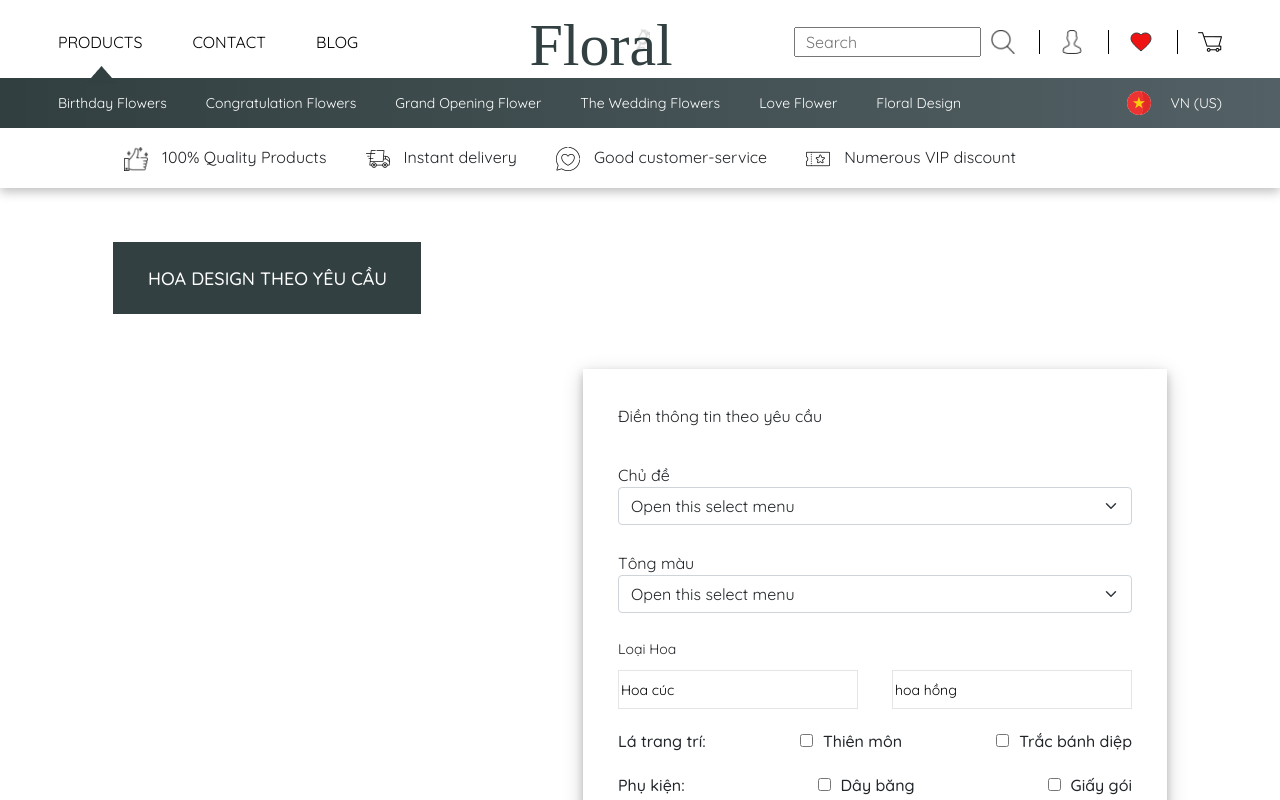
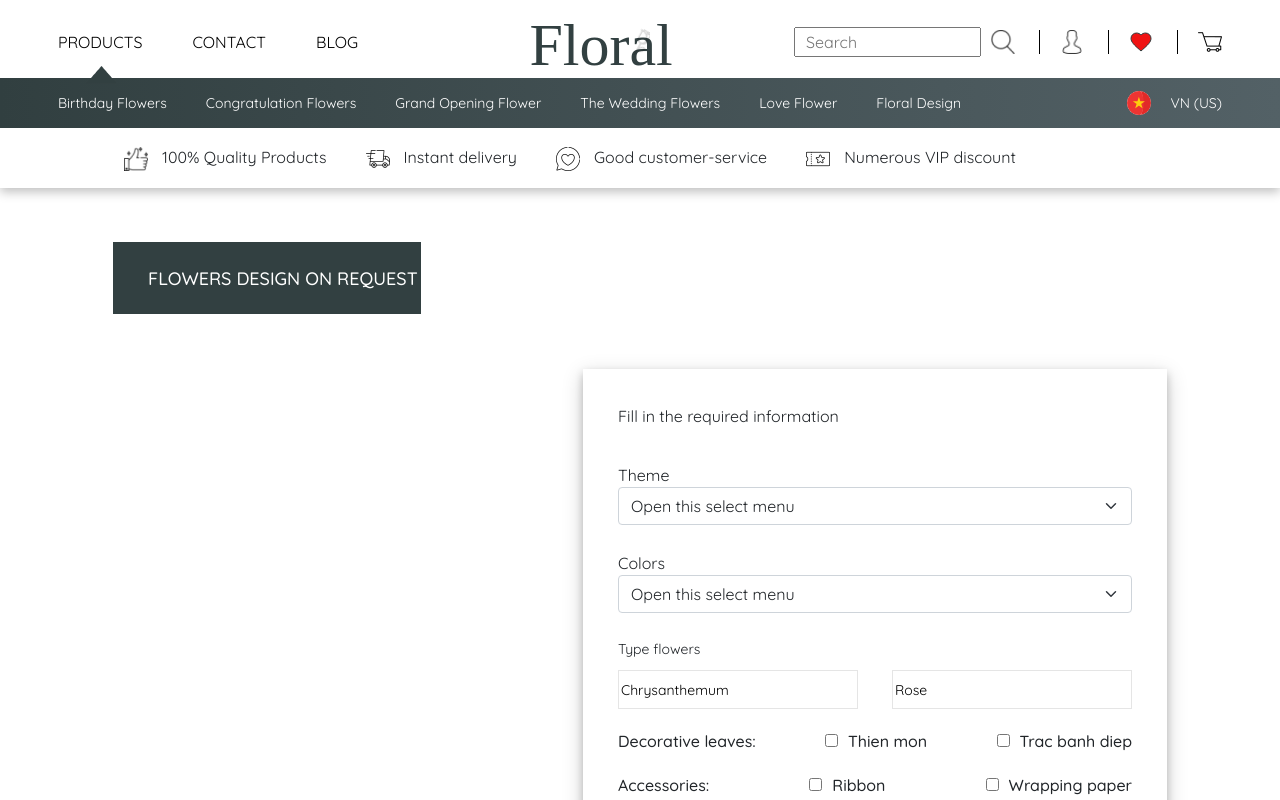
Before and after one commit to HoTrHieu/TKGD, a React (Create React App) app: page /editflower in a window 1280 px wide. Shown: the top 800 px of the page. Built offline with nearby package versions, Linux system fonts and the light colour scheme; the HTML template or start-up script is replaced by a standard one; a web font is replaced by a local one.

Commit message:
update Language

```diff
--- a/src/containers/EditFlowerPage/EditFlowerPage.jsx
+++ b/src/containers/EditFlowerPage/EditFlowerPage.jsx
@@ -10,39 +10,39 @@ import { DATA_ALL } from '../../constants';
 const EditFlowerPage = props=>{
     return (
         <div className={css.cartContainer}>
-          <div className={css.cartTitle}>HOA DESIGN THEO YÊU CẦU</div>
+          <div className={css.cartTitle}>FLOWERS DESIGN ON REQUEST</div>
           <div className={css.cartContent}>
           <div className={css.cartList}></div>
             <div className={css.cartInfo}>
               <div className={css.cartInfoContent}>
-                <div className={css.titleInfo}>Điền thông tin theo yêu cầu</div>
+                <div className={css.titleInfo}>Fill in the required information</div>
                 <div className={css.address}>
-                  <label>Chủ đề</label><br/>
+                  <label>Theme</label><br/>
                   <select class="form-select" aria-label="Default select example">
                         <option selected>Open this select menu</option>
-                        <option value="1">Sinh nhật</option>
-                        <option value="2">Thôi nôi</option>
-                        <option value="3">Nhà hàng , tiệc cưới</option>
+                        <option value="1">Birthday</option>
+                        <option value="2">Baby’s 1st Birthday</option>
+                        <option value="3">Wedding restaurant</option>
                     </select>
                 </div>
                 <div className={css.address}>
-                  <label>Tông màu</label><br/>
+                  <label>Colors</label><br/>
                   <select class="form-select" aria-label="Default select example">
                         <option selected>Open this select menu</option>
-                        <option value="1">Hồng cánh sen</option>
-                        <option value="2">Tím mộng mơ</option>
-                        <option value="3">Đỏ mãnh liệt</option>
-                        <option value="4">Đen trắng</option>
+                        <option value="1">Magenta</option>
+                        <option value="2">Lavender</option>
+                        <option value="3">Vermilion</option>
+                        <option value="4">Black white</option>
                     </select>
                 </div>
                 <div className={css.nameFone}>
                   <div className={css.name}>
-                    <span >Loại Hoa </span><br/>
-                    <input type="text"  value ="Hoa cúc"/>
+                    <span >Type flowers </span><br/>
+                    <input type="text"  value ="Chrysanthemum"/>
                   </div>
                   <div className={css.name}>
                     <span></span><br/>
-                    <input type="text" value="hoa hồng"/>
+                    <input type="text" value="Rose"/>
                   </div>
                 </div>
                 {/* <div>
@@ -51,32 +51,32 @@ const EditFlowerPage = props=>{
                 </div> */}
                 <div className={css.deliveryContainer}>
                   <div className={css.method}>
-                    <span>Lá trang trí: </span>
+                    <span>Decorative leaves: </span>
                     <div className={css.cod}>
                       <input type="checkbox" />
-                      <label>Thiên môn</label>
+                      <label>Thien mon</label>
                     </div>
                     <div className={css.cod}>
                       <input type="checkbox" />
-                      <label htmlFor="">Trắc bánh diệp</label>
+                      <label htmlFor="">Trac banh diep</label>
                     </div>
                   </div>
                 </div>
                 <div className={css.deliveryContainer}>
                   <div className={css.method}>
-                    <span>Phụ kiện: </span>
+                    <span>Accessories: </span>
                     <div className={css.cod}>
                       <input type="checkbox" />
-                      <label>Dây băng</label>
+                      <label>Ribbon</label>
                     </div>
                     <div className={css.cod}>
                       <input type="checkbox" />
-                      <label htmlFor="">Giấy gói</label>
+                      <label htmlFor="">Wrapping paper</label>
                     </div>
                   </div>
                 </div>
                 <div className={css.note}>
-                  <label htmlFor="">Note cho cửa hàng :</label><br/>
+                  <label htmlFor="">Note for Shop :</label><br/>
                   <textarea name="" id="" cols="30" rows="10"></textarea>
                 </div>
                 {/* <button className={css.btnBook}>Đặt Hàng</button> */}
@@ -84,7 +84,7 @@ const EditFlowerPage = props=>{
                   <div className={css.priceInfo}>
 
                   </div>
-                  <button className={css.btnOrder}>Gửi</button>
+                  <button className={css.btnOrder}>Send</button>
                 </div>
               </div>
             </div>
--- a/src/containers/ProfilePage/ProfilePage.jsx
+++ b/src/containers/ProfilePage/ProfilePage.jsx
@@ -39,9 +39,9 @@ const ProfilePage = props => {
         <div className={css.cartContainer}>
             <div className={css.cartTitle}>HỒ TRUNG HIẾU</div>
             <div className={css.cartInfo2}>
-                <div className={css.cartTitle2} >Thông tin tài khoản</div>
-                <div className={css.cartTitle2} >Theo dõi đơn hàng</div>
-                <div className={css.cartTitle2} >Đăng xuất</div>
+                <div className={css.cartTitle2} >Account information</div>
+                <div className={css.cartTitle2} >Order tracking</div>
+                <div className={css.cartTitle2} >Log out</div>
             </div>
             <div className={css.cartContent}>
             <div className={css.cartList}>
@@ -67,14 +67,14 @@ const ProfilePage = props => {
               <div className={css.cartInfoContent}>
 
                 <div className={css.text}>
-                    <span >Họ và Tên</span>
+                    <span >First and last name</span>
                     <div className={css.name}>
                         <input type="text"/>
                     </div>
                 </div>
 
                 <div className={css.text}>
-                  <span>Số  điện thoại</span>
+                  <span>Phone number</span>
                   <div className={css.name}>
                     {/* <span>SDT:</span><br/> */}
                     <input type="text" />
@@ -90,19 +90,19 @@ const ProfilePage = props => {
                 </div>
 
                 <div className={css.text}>
-                  <span>Giới tính</span>
+                  <span>Gender</span>
                   <div className={css.male}>
                       <input type="radio" />
-                      <label>Nam</label>
+                      <label>Male</label>
                     </div>
                     <div className={css.female}>
                       <input type="radio" />
-                      <label htmlFor="">Nữ</label>
+                      <label htmlFor="">Female</label>
                     </div>
                 </div>
 
                 <div className={css.text}>
-                  <label>Ngày Sinh</label><br/>
+                  <label>Birthday</label><br/>
                   <div className={css.name}>
                     {/* <span>SDT:</span><br/> */}
                     <input type="date" />
```
